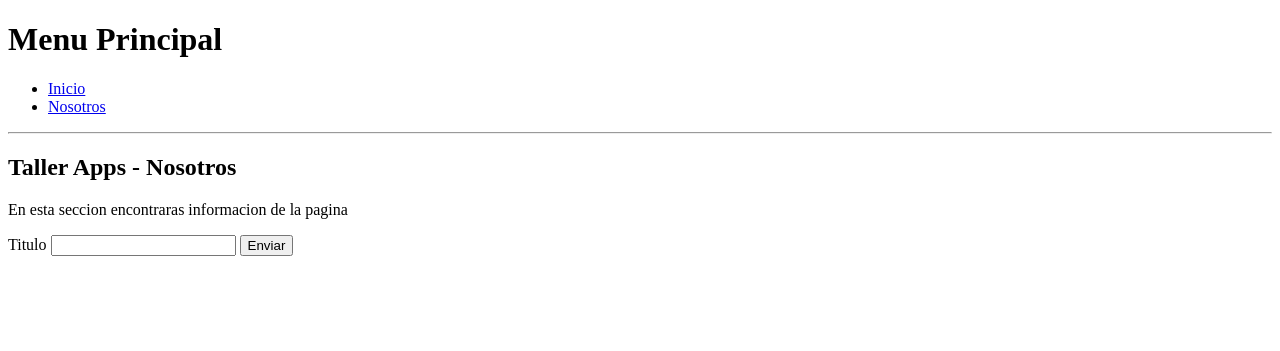
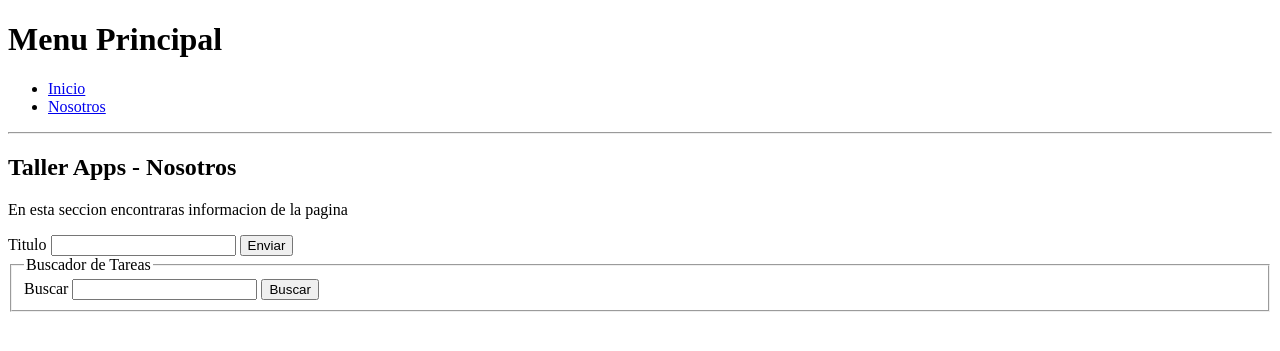
Before and after one commit to waldyounity/Actividad-4---Grupo-4, a Flask app: page /nosotros in a window 1280 px wide. Shown: the top 351 px of the page. Run offline with Flask 3, Linux system fonts and the light colour scheme.

Commit message:
Actualizacion: Se agrego una forma de buscar el objeto den la base de datos

```diff
--- a/formularios.py
+++ b/formularios.py
@@ -7,3 +7,6 @@ from wtforms.validators import DataRequired
 class FormAgregarTareas(FlaskForm):
     titulo = StringField('Titulo', validators=[DataRequired()])
     enviar = SubmitField('Enviar')
+class FormBuscarTareas(FlaskForm):
+    buscar = StringField('Buscar', validators=[DataRequired()])
+    enviar_buscar = SubmitField('Buscar')
--- a/routes.py
+++ b/routes.py
@@ -9,6 +9,7 @@ import formularios
 #importando el modelo
 from model import Tarea
 
+from flask import request, redirect
 
 #CREAMOS LA RUTA CON LA FUNCION QUE DEVUELVE
 @app.route('/')
@@ -19,13 +20,24 @@ def index():
 @app.route('/nosotros', methods = ['GET', 'POST'])
 def nosotros():
     formulario = formularios.FormAgregarTareas()
-    if formulario.validate_on_submit() :
-        nueva_tarea = Tarea(titulo = formulario.titulo.data)
+    buscar_formulario = formularios.FormBuscarTareas()
+    resultados = [] # Aquí guardaremos lo que encontremos
+
+    # LÓGICA PARA AGREGAR TAREA
+    if formulario.validate_on_submit() and 'enviar' in request.form:
+        nueva_tarea = Tarea(titulo=formulario.titulo.data)
         db.session.add(nueva_tarea)
         db.session.commit()
-        print('Se envio correctamente', formulario.titulo.data)
-        return render_template('nosotros.html', form = formulario, titulo = formulario.titulo.data)
-    return render_template('nosotros.html', form = formulario)
+        return redirect('/nosotros')
+
+    # LÓGICA PARA BUSCAR TAREA
+    if buscar_formulario.validate_on_submit() and 'enviar_buscar' in request.form:
+        termino = buscar_formulario.buscar.data
+        # Buscamos coincidencias parciales (LIKE)
+        resultados = Tarea.query.filter(Tarea.titulo.contains(termino)).all()
+
+    return render_template('nosotros.html',form=formulario,buscarform=buscar_formulario,resultados=resultados)
+
 
 @app.route('/saludo')
 def saludo():
--- a/templates/nosotros.html
+++ b/templates/nosotros.html
@@ -12,8 +12,29 @@
     {{ form.titulo }}
     {{ form.enviar }}
  </form>
+
 {% if titulo %}
     <h2>{{ titulo }}</h2>
 {% endif %}
 
+<fieldset>
+    <legend>Buscador de Tareas</legend>
+    <form action="/nosotros" method="post">
+        {{ buscarform.csrf_token() }}
+        {{ buscarform.buscar.label }} {{ buscarform.buscar }}
+        <input type="submit" name="enviar_buscar" value="Buscar">
+    </form>
+</fieldset>
+
+{% if resultados %}
+    <h3>Resultados encontrados:</h3>
+    <ul>
+    {% for tarea in resultados %}
+        <li>{{ tarea.titulo }} (ID: {{ tarea.id }})</li>
+    {% endfor %}
+    </ul>
+{% elif request.method == 'POST' and 'enviar_buscar' in request.form %}
+    <p>No se encontraron tareas con ese nombre.</p>
+{% endif %}
+
 {% endblock %}
```
